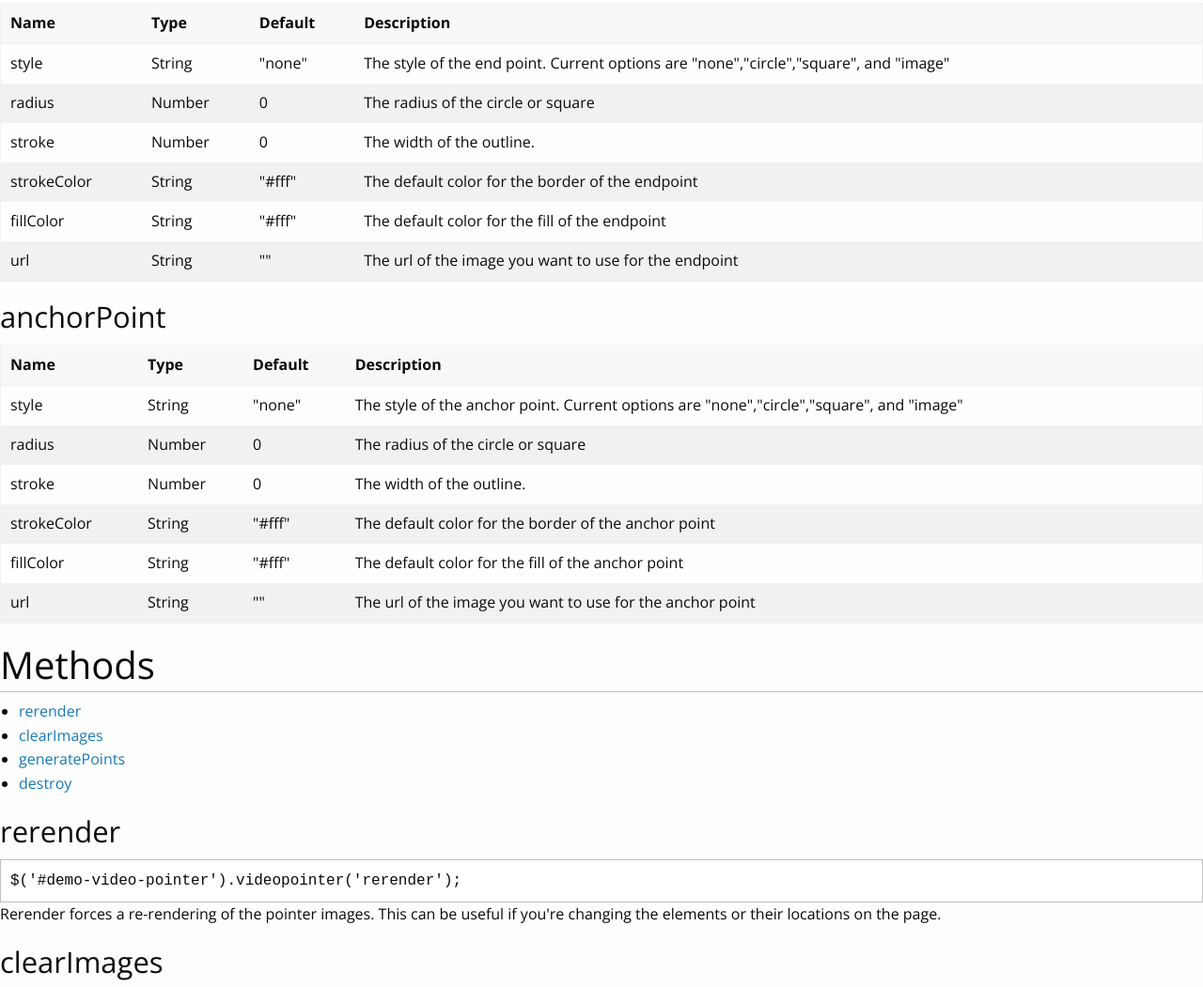
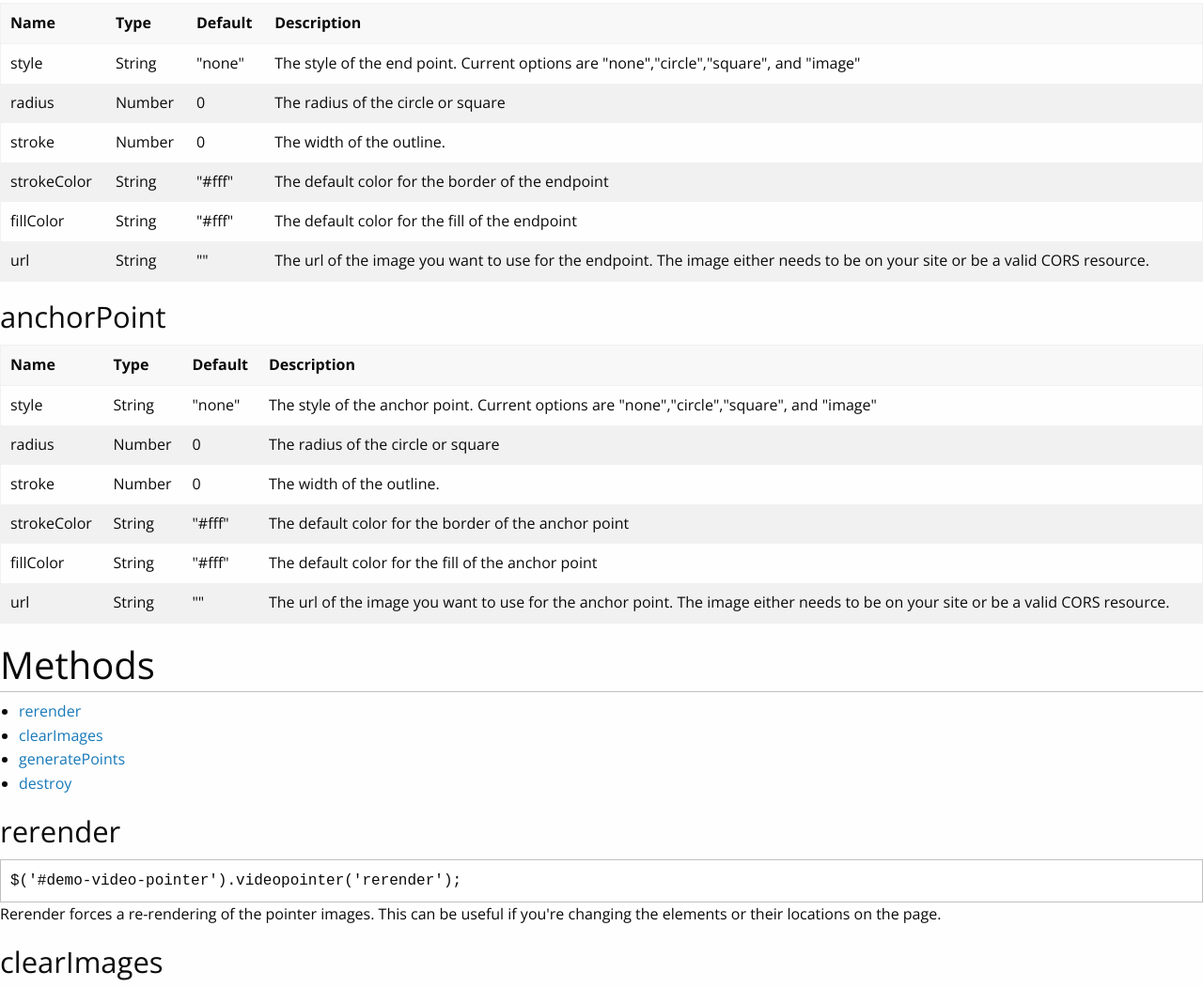
Before and after one commit to fissionman924/videopointer, a plain HTML site: page index.html in a window 1280 px wide. Shown: the part 2852-3903 px from the top of the page at 94% size. Drawn offline with nearby package versions, Linux system fonts and the light colour scheme.

Commit message:
Image documentation update

```diff
--- a/index.html
+++ b/index.html
@@ -268,7 +268,7 @@
                         <td>url</td>
                         <td>String</td>
                         <td>""</td>
-                        <td>The url of the image you want to use for the endpoint</td>
+                        <td>The url of the image you want to use for the endpoint. The image either needs to be on your site or be a valid CORS resource.</td>
                     </tr>
                 </tbody>
             </table>
@@ -317,7 +317,7 @@
                         <td>url</td>
                         <td>String</td>
                         <td>""</td>
-                        <td>The url of the image you want to use for the anchor point</td>
+                        <td>The url of the image you want to use for the anchor point. The image either needs to be on your site or be a valid CORS resource.</td>
                     </tr>
                 </tbody>
             </table>
```
